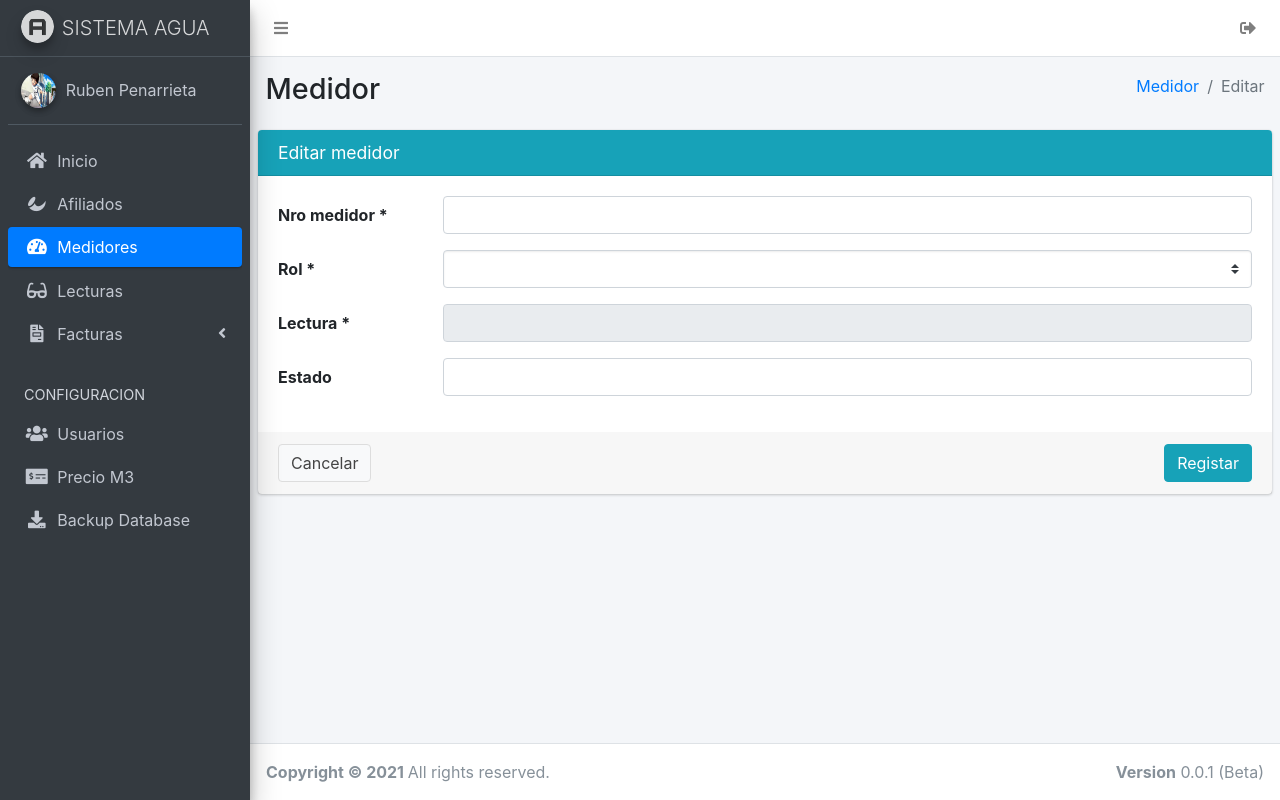
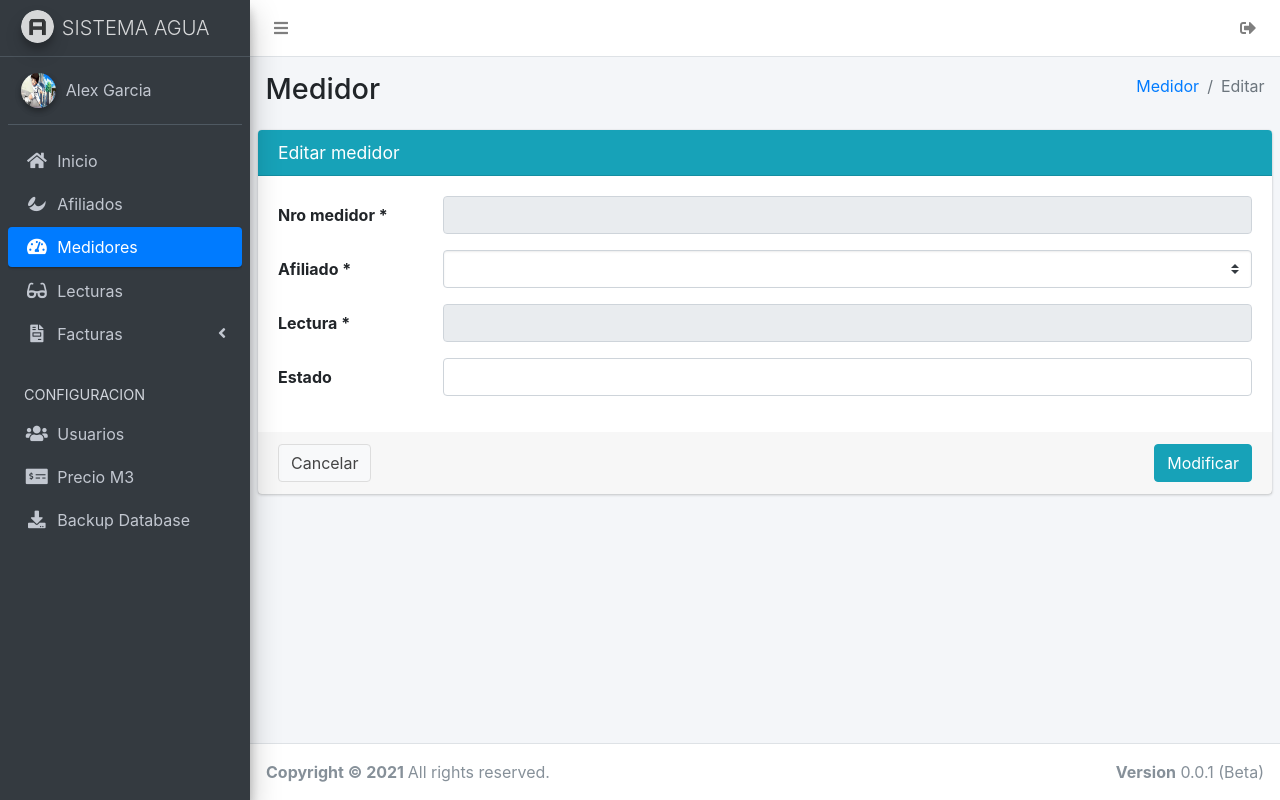
Before and after one commit to penarrietatest/sistemaagua, a CodeIgniter app: page /database/meters/update in a window 1280 px wide. Run offline with CodeIgniter, Linux system fonts and the light colour scheme; a user stored in the database is signed in; data comes from the database, SQL or seed files in the repository; tables that the repository leaves empty hold one stand-in row (values such as "Sample post"); data that the repository does not hold is empty.

Commit message:
Initial commit

```diff
--- a/application/models/Details_model.php
+++ b/application/models/Details_model.php
@@ -66,11 +66,11 @@
 		return $resultado->row();
 	}
 
-	public function getVerifyReconnection($meterId, $AffiliateId){
-		$this->db->select("id");
+	public function getVerifyReconnection($meterId, $affiliateId){
+		$this->db->select("*");
 	    $this->db->from("details");
 		$this->db->where("id_meter", $meterId);
-		$this->db->where("id_affiliate", $AffiliateId);
+		$this->db->where("id_affiliate", $affiliateId);
 	    $this->db->order_by('id', "desc");
 	    $this->db->limit(1);
 	    $resultados = $this->db->get();
--- a/application/views/content/affiliates/affiliateedit.php
+++ b/application/views/content/affiliates/affiliateedit.php
@@ -94,7 +94,7 @@
                         <!-- /.card-body -->
                         <div class="card-footer">
                             <a href="<?php echo base_url(); ?>affiliates" class="btn btn-default">Cancelar</a>
-                            <button type="submit" class="btn btn-info float-right">Registar</button>
+                            <button type="submit" class="btn btn-info float-right">Modificar</button>
                         </div>
                         <!-- /.card-footer -->
                     </form>
--- a/application/views/content/meters/meteredit.php
+++ b/application/views/content/meters/meteredit.php
@@ -37,12 +37,12 @@
                             <div class="form-group row">
                                 <label class="col-sm-2 col-form-label">Nro medidor *</label>
                                 <div class="col-sm-10">
-                                    <input type="text" class="form-control <?php echo !empty(form_error("meter")) ? 'is-invalid' : '' ?>" name="meter" value="<?php echo !empty(form_error('meter')) ? set_value("meter") :  $meter->meter;?>">
+                                    <input type="text" class="form-control <?php echo !empty(form_error("meter")) ? 'is-invalid' : '' ?>" name="meter" value="<?php echo !empty(form_error('meter')) ? set_value("meter") :  $meter->meter;?>" readonly>
                                     <?php echo form_error("meter", '<div class="invalid-feedback">', '</div>'); ?>
                                 </div>
                             </div>
                             <div class="form-group row">
-                                <label class="col-sm-2 col-form-label">Rol *</label>
+                                <label class="col-sm-2 col-form-label">Afiliado *</label>
                                 <div class="col-sm-10">
                                     <select class="custom-select <?php echo !empty(form_error("id_affiliate")) ? 'is-invalid' : '' ?>" name="id_affiliate">
                                         <option></option>
@@ -73,7 +73,7 @@
                         <!-- /.card-body -->
                         <div class="card-footer">
                             <a href="<?php echo base_url(); ?>meters" class="btn btn-default">Cancelar</a>
-                            <button type="submit" class="btn btn-info float-right">Registar</button>
+                            <button type="submit" class="btn btn-info float-right">Modificar</button>
                         </div>
                         <!-- /.card-footer -->
                     </form>
--- a/application/views/content/users/useredit.php
+++ b/application/views/content/users/useredit.php
@@ -118,7 +118,7 @@
                         <!-- /.card-body -->
                         <div class="card-footer">
                             <a href="<?php echo base_url(); ?>users" class="btn btn-default">Cancelar</a>
-                            <button type="submit" class="btn btn-info float-right">Registar</button>
+                            <button type="submit" class="btn btn-info float-right">Modificar</button>
                         </div>
                         <!-- /.card-footer -->
                     </form>
--- a/database.sql
+++ b/database.sql
@@ -24,7 +24,7 @@
   UNIQUE(username),
   FOREIGN KEY (id_roles) REFERENCES roles (id)
 );
-INSERT INTO users VALUES (1, 'Ruben', 'Penarrieta', 'Romero', 'admin', 'd033e22ae348aeb5660fc2140aec35850c4da997', 1, '619c40e76a6321522772760-5ac29cadeca5b.jpg', 1);
+INSERT INTO users VALUES (1, 'Alex', 'Garcia', '', 'admin', 'd033e22ae348aeb5660fc2140aec35850c4da997', 1, '619c40e76a6321522772760-5ac29cadeca5b.jpg', 1);
 
 
 CREATE TABLE affiliates (
@@ -39,7 +39,6 @@
   phone INT(11),
   status INT
 );
-INSERT INTO affiliates VALUES (1, '4301028', 'Wilber', 'Guarena', 'Carrillo', 'Av. Villazon km 5', 51, 7, 4854545, 1);
 
 CREATE TABLE meters (
   id INT PRIMARY KEY AUTO_INCREMENT,
@@ -51,7 +50,6 @@
   status INT,
   FOREIGN KEY (id_affiliate) REFERENCES affiliates (id)
 );
-INSERT INTO meters VALUES (1, '1', 1, 0, '2021-11-24', 'Nuevo', 1);
 
 CREATE TABLE prices (
   id int PRIMARY KEY AUTO_INCREMENT,
```
Also changed, not shown: application/controllers/Details.php (+4 -3 lines), application/views/content/details/pay.php (+8 -10 lines).
